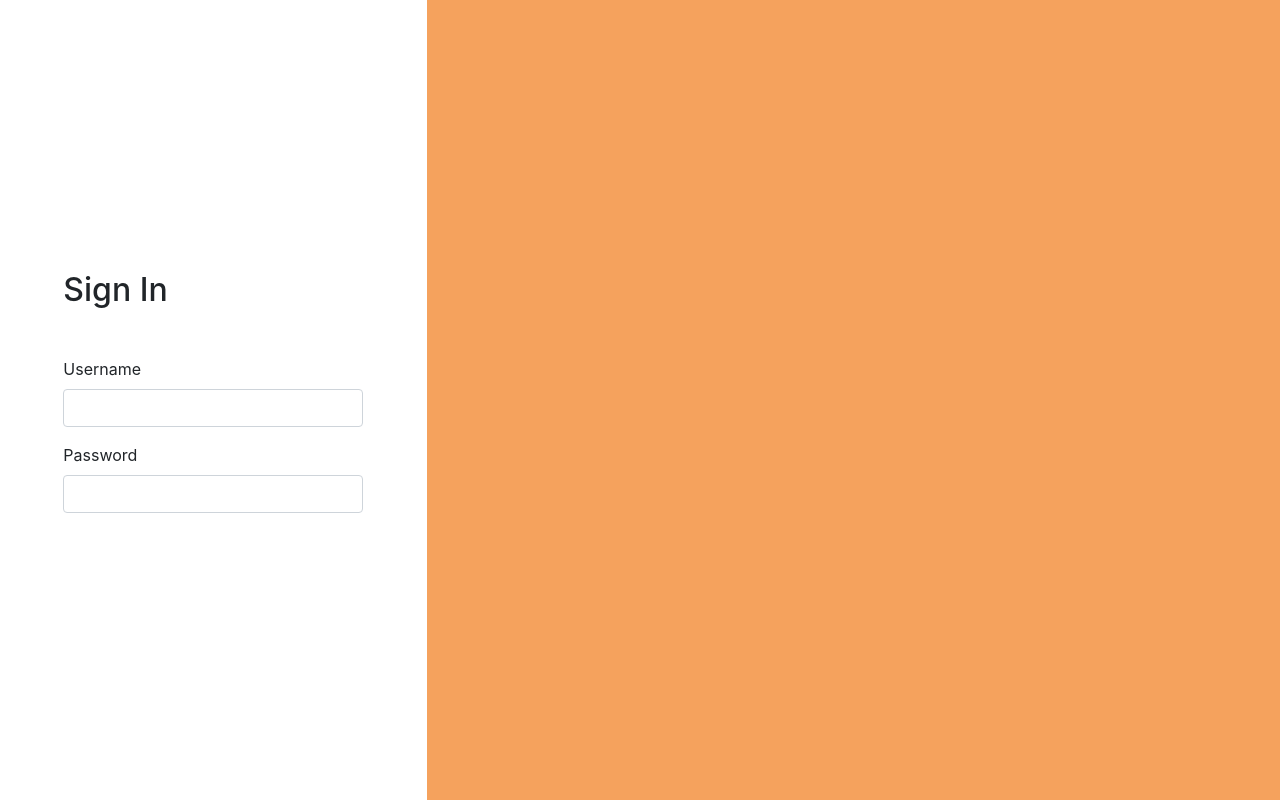
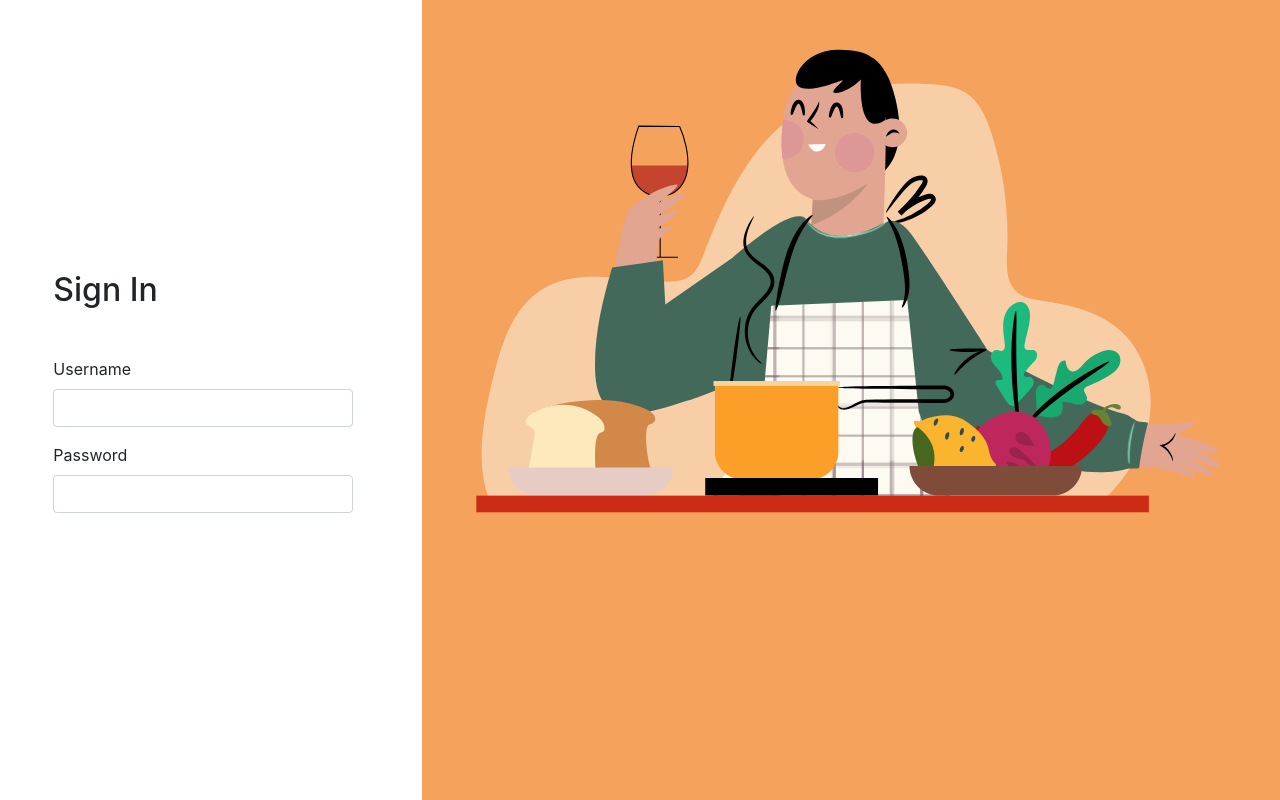
Before and after one commit to paulinedussart/react-recipes, a React (Create React App) app in the folder front/: page / in a window 1280 px wide. Built offline with nearby package versions, Linux system fonts and the light colour scheme.

Commit message:
upload the Home Cooking Image

```diff
--- a/front/src/App.js
+++ b/front/src/App.js
@@ -1,11 +1,18 @@
 import React, {useState} from 'react';
 import LoginForm from './App/LoginForm';
+import Logo from './cookingHome.svg';
 
 export default function App() {
 const [user, setUser] = useState(null);
-  return (user ? <div>Connecté</div> :
-		<div className="connect col-4 bg-white justify-content-center d-flex align-items-center">
-			<LoginForm onConnect={setUser}/>
+	return (user ? <div>Connecté</div> :
+		<div className="row">
+			<div className="connect col-4 bg-white justify-content-center d-flex align-items-center">
+				<LoginForm onConnect={setUser}/>
+			</div>
+			<div className="col-8">
+				<img src={Logo} alt="website logo" />
+			</div>
 		</div>
+
   )
 }
```
Also changed, not shown: front/src/cookingHome.svg (added).
